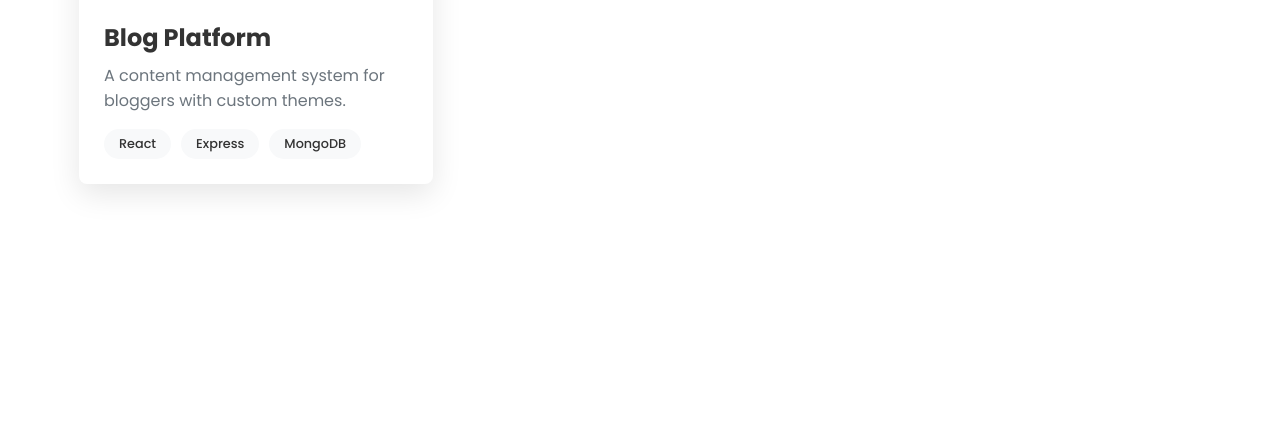
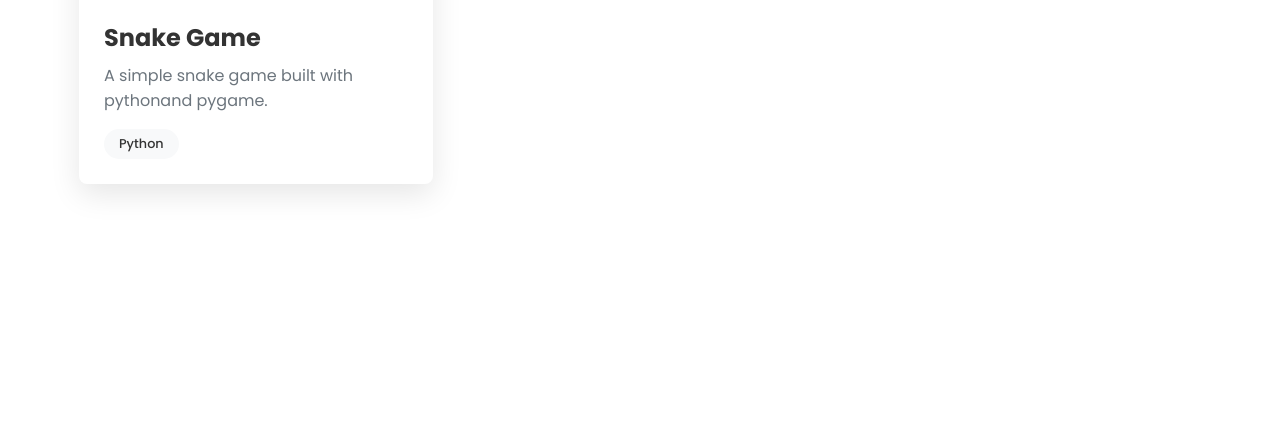
Before and after one commit to jaiswal-lpu/portfolio, a plain HTML site: page index.html in a window 1280 px wide. Shown: the part 4137-4563 px from the top of the page. Drawn offline with nearby package versions, Linux system fonts and the light colour scheme.

Commit message:
index.html

```diff
--- a/index.html
+++ b/index.html
@@ -373,12 +373,10 @@
             </div>
           </div>
           <div class="project-info">
-            <h3>Blog Platform</h3>
-            <p>A content management system for bloggers with custom themes.</p>
+            <h3>Snake Game</h3>
+            <p>A simple snake game built with pythonand pygame.</p>
             <div class="project-tags">
-              <span>React</span>
-              <span>Express</span>
-              <span>MongoDB</span>
+              <span>Python</span>
             </div>
           </div>
         </div>
```
